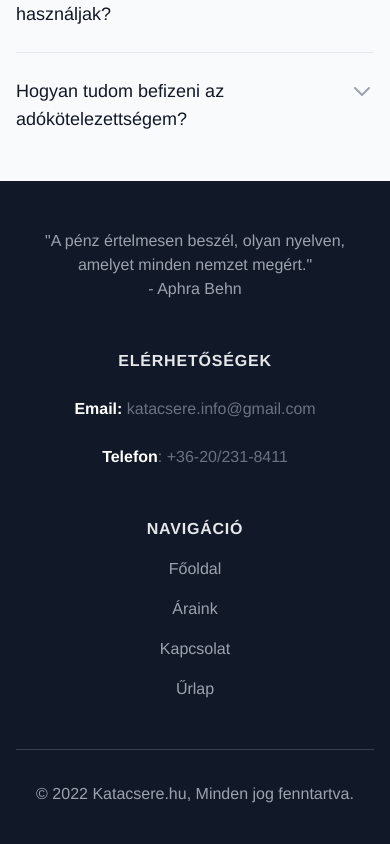
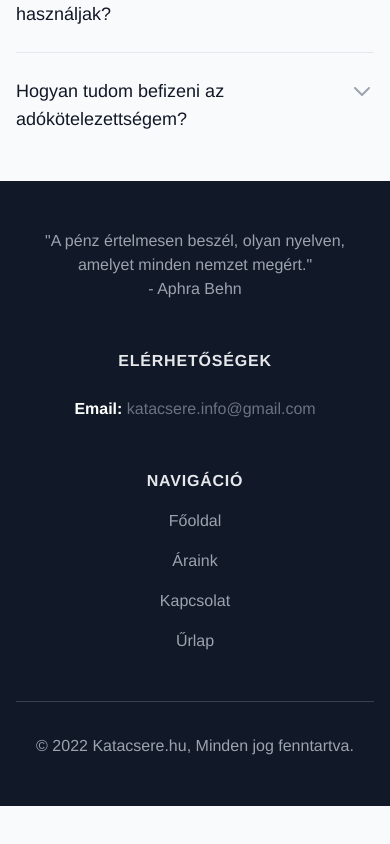
Before and after one commit to rvVcNk2p/katacsere, a Vue app: page / in a window 390 px wide. Shown: the part 10487-11331 px from the top of the page. After the commit the page ends 11293 px from the top, so only its background shows below. Built offline with nearby package versions, Linux system fonts and the light colour scheme.

Commit message:
feat(app): Phone number removed

```diff
--- a/src/components/nav/MainFooter.vue
+++ b/src/components/nav/MainFooter.vue
@@ -59,10 +59,10 @@
                   >katacsere.info@gmail.com</a
                 >
               </p>
-              <p class="text-gray-500 text-base mt-6">
+              <!-- <p class="text-gray-500 text-base mt-6">
                 <span class="text-white font-bold">Telefon</span>:
-                +36-20/231-8411
-              </p>
+                TELEFONSZÁM
+              </p> -->
             </div>
             <div class="mt-12 md:mt-0">
               <h3
--- a/src/views/ContactPage.vue
+++ b/src/views/ContactPage.vue
@@ -178,14 +178,14 @@
                   Minket. Megértésed köszönjük szépen!
                 </p>
                 <dl class="mt-8 space-y-6">
-                  <dt><span class="sr-only">Telefonszám</span></dt>
+                  <!-- <dt><span class="sr-only">Telefonszám</span></dt>
                   <dd class="flex text-base text-teal-50">
                     <PhoneIcon
                       class="flex-shrink-0 w-6 h-6 text-teal-200"
                       aria-hidden="true"
                     />
-                    <span class="ml-3">+36 (20) 23-18-411</span>
-                  </dd>
+                    <span class="ml-3">TELEFONSZÁM</span>
+                  </dd> -->
                   <dt><span class="sr-only">Email</span></dt>
                   <dd class="flex text-base text-teal-50">
                     <MailIcon
```
